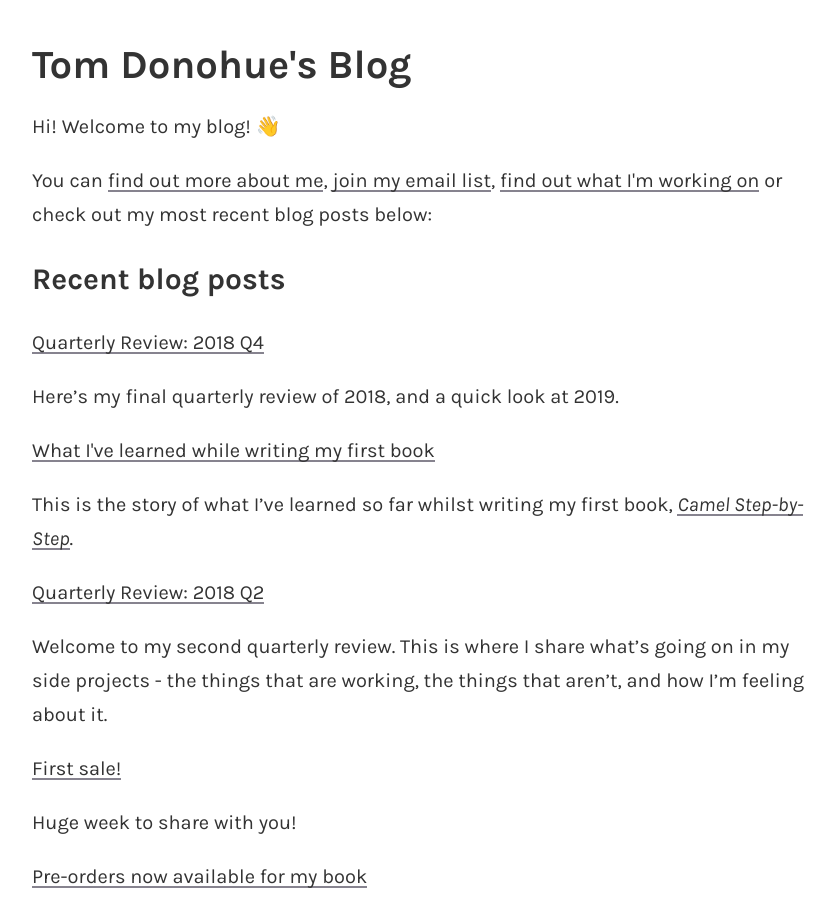
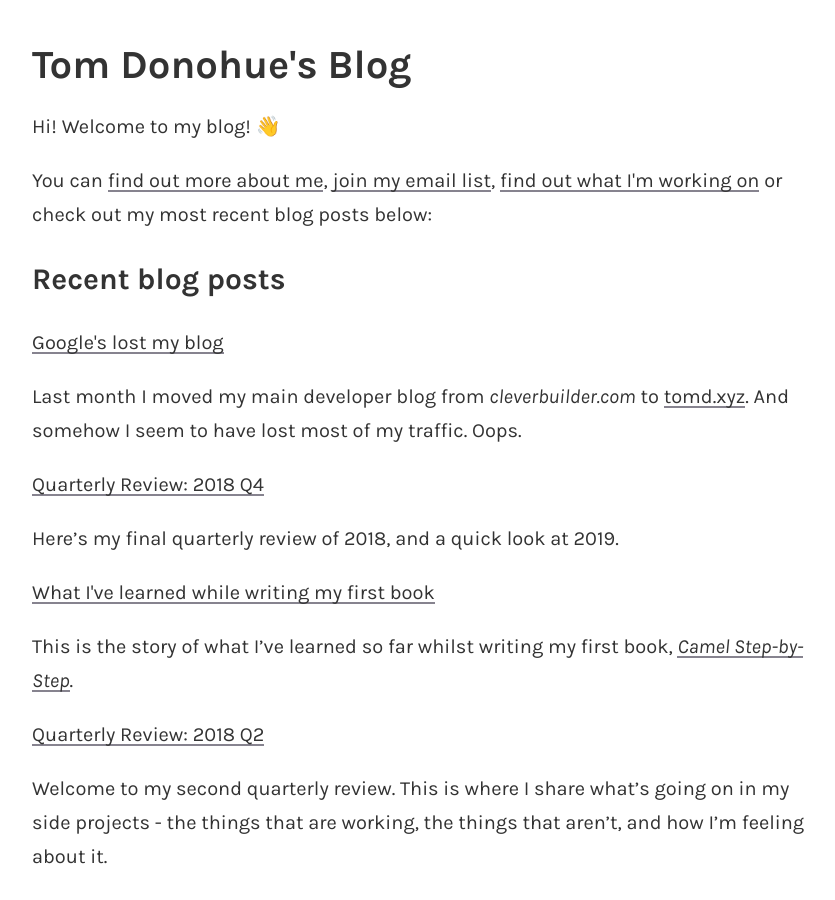
Before and after one commit to monodot/monodot-co-uk, a Jekyll site: the page built from index.html, in a window 1280 px wide and 900 px high. Shown: the whole window, without its empty margins (208-1043 px from the left). Built offline with Jekyll 4.4.1, drawn with Linux system fonts in a browser that asks for light colours; some of the changed lines change nothing that is shown.

Commit message:
Update CB to tomd.xyz and Google traffic post

```diff
--- a/_config.yml
+++ b/_config.yml
@@ -33,11 +33,12 @@ sass:
 
 exclude:
 - README.md
+- vendor/
 
 disqus:
   shortname: monodot
 
-gems: [jekyll-seo-tag, jekyll-paginate, jekyll-sitemap, jekyll-last-modified-at]
+plugins: [jekyll-seo-tag, jekyll-paginate, jekyll-sitemap, jekyll-last-modified-at]
 
 defaults:
   -
--- /dev/null
+++ b/_posts/2019-06-12-google-wheres-my-site.md
@@ -0,0 +1,31 @@
+---
+layout: post
+title:  "Google's lost my blog"
+description: "TIFU by changing my site URL and losing all my visitors"
+date:   2019-06-12 10:00:00 +0000
+comments: true
+---
+
+Last month I moved my main developer blog from _cleverbuilder.com_ to [tomd.xyz][tomdxyz]. And somehow I seem to have lost most of my traffic. Oops.
+
+I decided to move URL, because I want to give my developer blog a more personal feel.
+
+I want to give my blog a simple identity that bears more relation to me as the author, rather than some random brand, _Clever Builder_, which sounded a bit corporate and doesn't really reflect where I am in 2019.
+
+What a disaster so far. In Google Search Console, my site's search appearances and clicks have plummeted. Overnight, my visitors went **from about 600 per day, to almost zero**.
+
+I went through [Google's recommended actions][google] in the event of a traffic drop. I feared that maybe I'd been penalised for switching URLs. But I don't think I've done anything wrong, and there are no manual actions listed inside Search Console.
+
+So I'm stumped. This has been continuing for about two weeks.
+
+At the moment I'm not sure what to do, but I'll wait a couple of weeks more, to see if it's just a blip.
+
+Thank god this isn't how I make a living! This has made me realise that being solely at the mercy of Google for your traffic (and income) must be a very precarious place to be.
+
+Fingers crossed I get my lovely visitors back soon...
+
+In the meantime, here's my most recent article I published on the site: [S2I builds in OpenShift - an example with Java and Maven][article]
+
+[tomdxyz]: https://tomd.xyz
+[article]: https://tomd.xyz/articles/openshift-s2i-example/
+[google]: https://support.google.com/webmasters/answer/9079473?hl=en
--- a/about.md
+++ b/about.md
@@ -9,7 +9,7 @@ This site is to showcase the things I’m working on, and for random writings on
 
 Currently my main activities are:
 
-- [Clever Builder](https://cleverbuilder.com), a blog with tutorials on open source integration and middleware (like Apache Camel). This is where I share things I learn from my job as a software consultant.
+- [Tom Donohue's Blog](https://tomd.xyz), a blog with tutorials on open source integration and middleware (like Apache Camel). This is where I share things I learn from my job as a software consultant.
 
 - [My GitHub](https://github.com/monodot), where I share code and stuff
 
--- a/now.md
+++ b/now.md
@@ -8,10 +8,10 @@ What I'm working on right now:
 
 - [Camel Step-by-Step][camelsbs] - a book for Apache Camel for beginners, which was launched in January 2019.
 
-- [Clever Builder][cb] - a blog containing programming tutorials
+- [Tom Donohue's Blog][tomd] - a blog containing programming tutorials
 
 - [Flat Haus][fh] - a home decor directory and blog
 
 [camelsbs]: https://cleverbuilder.com/camelstepbystep
-[cb]: https://cleverbuilder.com
+[tomd]: https://tomd.xyz
 [fh]: http://flat.haus
```
Also changed, not shown: Gemfile.lock, 1 other file.
